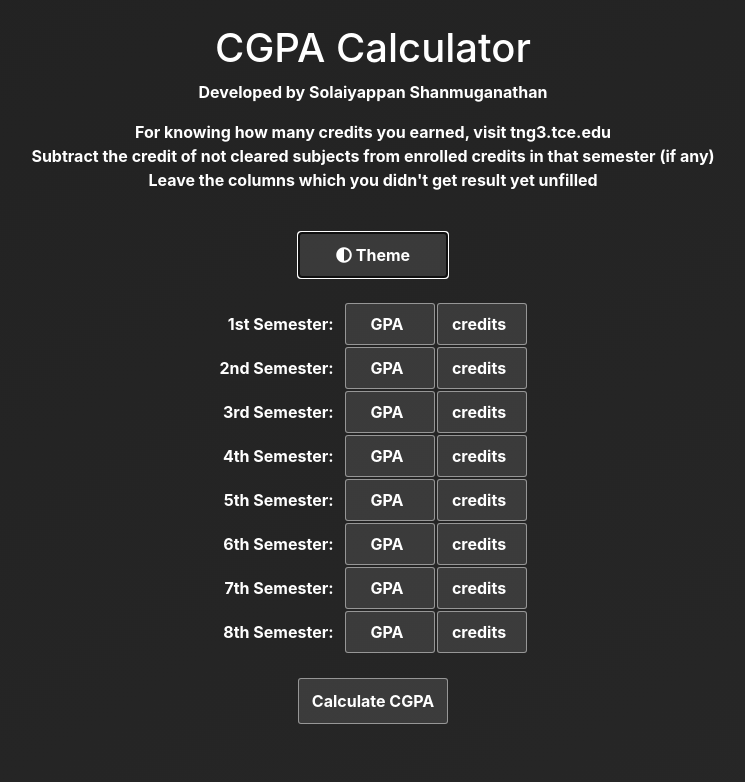
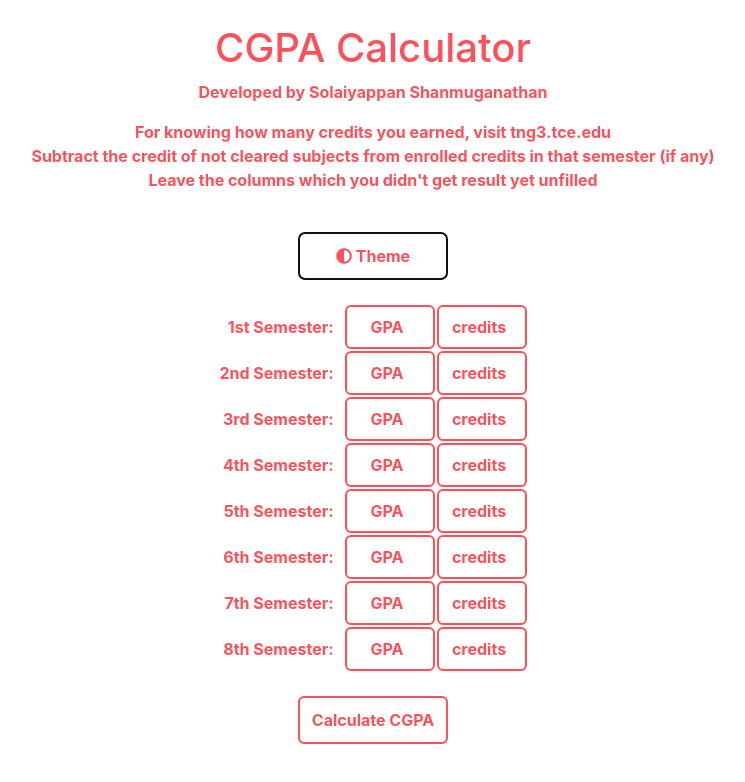
Before and after one commit to SolaiyappanS/cgpa, a plain HTML site: page index.html in a window 1280 px wide. Both pictures are taken after a click on the button "Theme". Shown: the whole page, without its empty margins (267-1012 px from the left). Drawn offline with nearby package versions, Linux system fonts and the light colour scheme.

Commit message:
color themes order

```diff
--- a/backend.js
+++ b/backend.js
@@ -42,35 +42,35 @@ element = document.body;
 function swapmode() {
     count++;
     if(count%9==1)
+        element.classList.toggle("whitered");
+    else if(count%9==2) {
+        element.classList.toggle("whitered");
         element.classList.toggle("black");
-    else if(count%9==2) {
-        element.classList.toggle("black");
-        element.classList.toggle("whitegreen");
     }
     else if(count%9==3) {
-        element.classList.toggle("whitegreen");
+        element.classList.toggle("black");
         element.classList.toggle("green");
     }
     else if(count%9==4) {
         element.classList.toggle("green");
+        element.classList.toggle("whitegreen");
+    }
+    else if(count%9==5) {
+        element.classList.toggle("whitegreen");
         element.classList.toggle("brown");
     }
-    else if(count%9==5) {
+    else if(count%9==6) {
         element.classList.toggle("brown");
-        element.classList.toggle("whiteblue");
-    }
-    else if(count%9==6) {
-        element.classList.toggle("whiteblue");
         element.classList.toggle("blue");
     }
     else if(count%9==7) {
         element.classList.toggle("blue");
+        element.classList.toggle("whiteblue");
+    }
+    else if(count%9==8) {
+        element.classList.toggle("whiteblue");
         element.classList.toggle("purple");
     }
-    else if(count%9==8) {
+    else
         element.classList.toggle("purple");
-        element.classList.toggle("whitered");
     }
-    else
-        element.classList.toggle("whitered");
-    }
--- a/style.css
+++ b/style.css
@@ -2,11 +2,11 @@
 body {
   background: linear-gradient(to bottom right, var(--accent-color) 0%, var(--gradient-color) 100%);
   --accent-color: #ff4f58;
-  --gradient-color: #f35376;
-  --placeholder-focus: #f34356;
+  --gradient-color: #f34356;
+  --placeholder-focus: #f35356;
   --primary-color: #ffffff;
-  --border-color: #ffffff77;
-  --background-color: #ffffff1a;
+  --border-color: #ffffff01;
+  --background-color: #ffffff2a;
 }
 .container{
   color: var(--primary-color);
@@ -14,10 +14,10 @@ body {
 }
 input, button{
   outline: 0;
-  border: 1px solid var(--border-color);
+  border: 2px solid var(--border-color);
   background-color: var(--background-color);
   width: 90px;
-  border-radius: 3px;
+  border-radius: 6px;
   padding: 10px;
   padding-right: 0;
   text-align: center;
@@ -30,7 +30,7 @@ input, button{
   width: 150px;
   padding-left: 0;
   display: block;
-  border-radius: 3px;
+  border-radius: 6px;
 }
 input:hover, button:hover {
   background-color: var(--primary-color);
@@ -58,67 +58,67 @@ a:hover{
 body ::-webkit-input-placeholder {
   color: var(--placeholder-color);
 }
+.whitered{
+  --accent-color: #ffffff;
+  --gradient-color: #ffffff;
+  --placeholder-focus: #ffffff;
+  --primary-color: #ff4f58;
+  --border-color: #ff4f58;
+  --background-color: #0000;
+}
 .black{
-  --accent-color: #222222;
+  --accent-color: #121212;
   --gradient-color: #272727;
   --placeholder-focus: #222222;
   --primary-color: #ffffff;
-  --border-color: #ffffff77;
-  --background-color: #ffffff1a;
+  --border-color: #ffffff00;
+  --background-color: #ffffff2a;
+}
+.green{
+  --accent-color: #007e39;
+  --gradient-color: #0b804b;
+  --placeholder-focus: #0b804b;
+  --primary-color: #ffffff;
+  --border-color: #ffffff01;
+  --background-color: #ffffff2a;
 }
 .whitegreen{
   --accent-color: #f7f7ff;
   --gradient-color: #f7f7ff;
   --placeholder-focus: #ffffff;
   --primary-color: #007e39;
-  --border-color: #00632c;
+  --border-color: #007e39;
   --background-color: #0000;
 }
-.green{
-  --accent-color: #007e39;
-  --gradient-color: #0b804b;
-  --placeholder-focus: #0f3e1e;
+.brown{
+  --accent-color: #502b04;
+  --gradient-color: #633202;
+  --placeholder-focus: #884706;
   --primary-color: #ffffff;
-  --border-color: #ffffff77;
-  --background-color: #ffffff1a;
+  --border-color: #ffffff01;
+  --background-color: #ffffff2a;
 }
-.brown{
-  --accent-color: #281b0d;
-  --gradient-color: #332211;
-  --placeholder-focus: #221100;
+.blue{
+  --accent-color: #055cc7;
+  --gradient-color: #0552bd;
+  --placeholder-focus: #155ec4;
   --primary-color: #ffffff;
-  --border-color: #ffffff77;
-  --background-color: #ffffff1a;
+  --border-color: #ffffff00;
+  --background-color: #ffffff2a;
 }
 .whiteblue{
   --accent-color: #ffffff;
   --gradient-color: #ffffff;
   --placeholder-focus: #ffffff;
-  --primary-color: #0b4082;
-  --border-color: #0b408b;
+  --primary-color: #055cc7;
+  --border-color: #0552bd;
   --background-color: #0000;
 }
-.blue{
-  --accent-color: #0b4082;
-  --gradient-color: #0b408b;
-  --placeholder-focus: #0f3e5e;
+.purple{
+  --accent-color: #7b0082;
+  --gradient-color: #9b008b;
+  --placeholder-focus: #b42294;
   --primary-color: #ffffff;
-  --border-color: #ffffff77;
-  --background-color: #ffffff1a;
+  --border-color: #ffffff00;
+  --background-color: #ffffff2a;
 }
-.purple{
-  --accent-color: #4b0082;
-  --gradient-color: #8b008b;
-  --placeholder-focus: #700080;
-  --primary-color: #ffffff;
-  --border-color: #ffffff77;
-  --background-color: #ffffff1a;
-}
-.whitered{
-  --accent-color: #ffffff;
-  --gradient-color: #ffffff;
-  --placeholder-focus: #ffffff;
-  --primary-color: #ff4f58;
-  --border-color: #f34356;
-  --background-color: #0000;
-}
```
